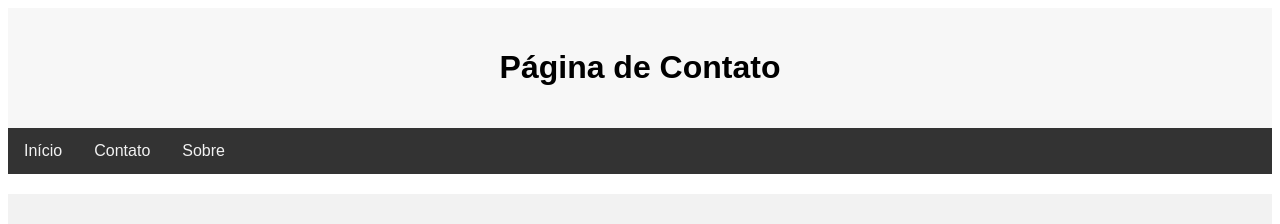
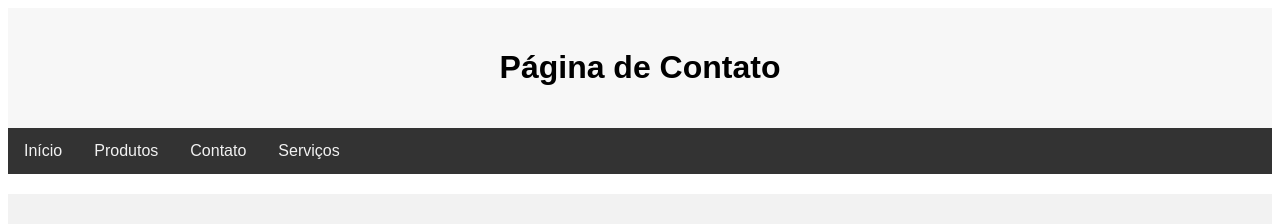
Before and after one commit to enzosodre/Repcurso, a plain HTML site: page contato.html in a window 1280 px wide. Shown: the top 224 px of the page. Drawn offline with Linux system fonts and the light colour scheme.

Commit message:
[func2] criando contato atualizado

```diff
--- a/contato.html
+++ b/contato.html
@@ -41,8 +41,9 @@
 
 <div class="topnav">
     <a href="#">Início</a>
+    <a href="#">Produtos</a>
     <a href="#">Contato</a>
-    <a href="#">Sobre</a>
+    <a href="#">Serviços</a>
 </div>
 
 <div class="contact">
```
